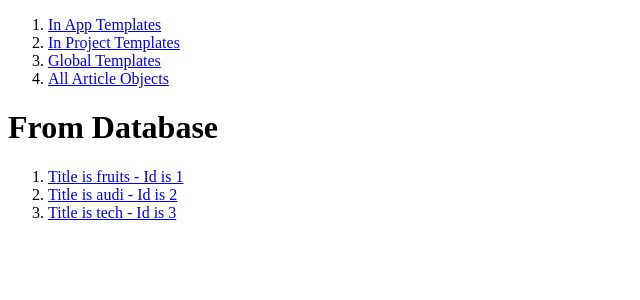
After one commit to AsifMohammedSifat/Django-Basic-Project, a Django app: page /article/objects/ in a window 1280 px wide. The commit adds this page. Shown: the top 300 px of the page, without its empty margins (0-640 px from the left). Run offline with Django 5.2, Linux system fonts and the light colour scheme; data comes from the database, SQL or seed files in the repository.

Commit message:
load from db and details page setup

```diff
--- /dev/null
+++ b/articles/templates/articles/article_objects.html
@@ -0,0 +1,21 @@
+{% extends "base.html" %}
+
+{% block content %}
+    <h1>From Database</h1>
+    {% if objects %}
+        <ol>
+            {% for object in objects %}
+                <li><a href="{{object.id}}">Title is {{object.title}} - Id is {{object.id}}</a></li>
+            {% endfor %}
+        </ol>
+    {% else %}
+
+        {% if object %}
+            <ol>
+                <li>Title is {{objects.title}} - Id is {{objects.id}}</li>
+            </ol>
+        {% endif %}
+
+    {% endif %}
+
+{% endblock content %}
--- a/articles/urls.py
+++ b/articles/urls.py
@@ -1,7 +1,9 @@
 from django.contrib import admin
 from django.urls import path
-from .views import in_app
+from .views import in_app,show_objects
 
 urlpatterns = [
     path('',in_app,name="in_app_templates"),
+    path('objects/',show_objects,name="article_objects"),
+    path('objects/<int:id>',show_objects),
 ]
--- a/articles/views.py
+++ b/articles/views.py
@@ -1,6 +1,18 @@
 from django.shortcuts import render
+from .models import article
 
 # Create your views here.
 
 def in_app(request):
     return render(request,"articles/article_detail.html")
+
+
+def show_objects(request,id=None):
+    context = {}
+    if id is not None:
+        object = article.objects.get(id=id)
+        context['object'] = object
+    else:
+        objects = article.objects.all()
+        context['objects'] = objects
+    return render(request,"articles/article_objects.html",context)
--- a/templates/base.html
+++ b/templates/base.html
@@ -3,7 +3,8 @@
 <head>
     <meta charset="UTF-8">
     <meta name="viewport" content="width=device-width, initial-scale=1.0">
-    <title>Document</title>
+    <title>{% block title %}Global{% endblock title %}</title>
+
 </head>
 <body>
 
@@ -12,15 +13,16 @@
         <li><a href="{%url 'in_app_templates' %}">In App Templates</a></li>
         <li><a href="{%url 'in_project_templates' %}">In Project Templates</a></li>
         <li><a href="{%url 'global_templates' %}">Global Templates</a></li>
+        <li><a href="{%url 'article_objects' %}">All Article Objects</a></li>
     </ol>
 
     {% block content %}
 
     {% endblock content %}
 
-    {% block base_only %}
+    {% comment %} {% block base_only %}
     <h1>I am Global template</h1>
-    {% endblock %}
+    {% endblock %} {% endcomment %}
 
 </body>
 </html>
```
